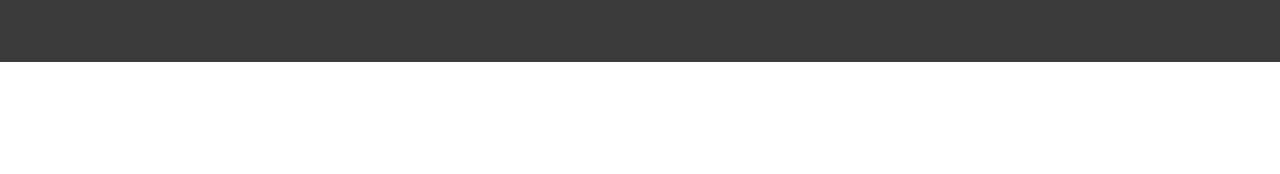
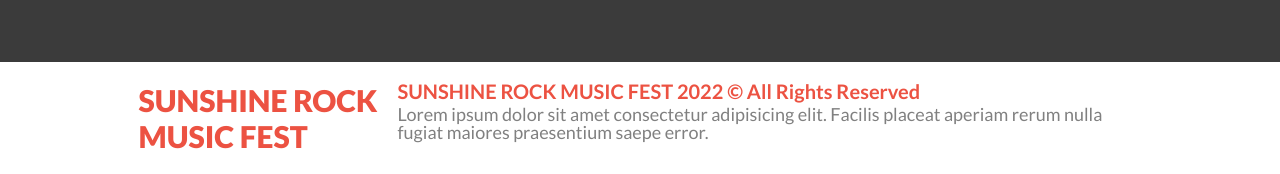
Before and after one commit to KaskMIL/spring_concert, a website: page index.html in a window 1280 px wide. Shown: the part 2743-2917 px from the top of the page. Before the commit the page ends 2805 px from the top, so only its background shows below. Drawn offline with nearby package versions, Linux system fonts and the light colour scheme; a web font is replaced by a local one.

Commit message:
Add footer, fixed header mobile button

```diff
--- a/index.html
+++ b/index.html
@@ -44,6 +44,9 @@
         <li><a id="intro-btn" href="#intro">About</a></li>
         <li><a id="spaces-btn" href="#spaces">Spaces</a></li>
         <li><a id="bands-btn" href="#bands">Bands</a></li>
+        <li><a href="#sponsor">Sponsor</a></li>
+        <li><a href="#news">News</a></li>
+        <li class="square"><a href="#">CC Campaign</a></li>
       </ul>
     </nav>
   </header>
@@ -184,6 +187,15 @@
       </article>
     </section>
   </main>
+  <footer>
+    <section class="logo">
+      <a href="#" class="logo">SUNSHINE ROCK<br>MUSIC FEST</a>
+    </section>
+    <section class="info">
+      <p class="copyright">SUNSHINE ROCK MUSIC FEST 2022 &copy; All Rights Reserved</p>
+      <p>Lorem ipsum dolor sit amet consectetur adipisicing elit. Facilis placeat aperiam rerum nulla fugiat maiores praesentium saepe error.</p>
+    </section>
+  </footer>
   <script src="scripts.js"></script>
 </body>
 
--- a/scss/main.scss
+++ b/scss/main.scss
@@ -51,6 +51,7 @@ header {
     }
 
      .nav-desktop {
+       padding: 2rem 3rem;
        .logo,ul {
          display: none;
        }
@@ -93,13 +94,19 @@ header {
 
       li {
         text-align: center;
-        margin-bottom: 6rem;
+        margin-bottom: 10rem;
+        padding: 3rem;
         border-bottom: 0.2rem var(--orange-title) solid;
 
         a {
           text-decoration: none;
           color: var(--orange-title);
         }
+      }
+
+      .square {
+        border: 0.3rem solid var(--orange-title);
+        padding: 2rem 5rem;
       }
     }
   }
@@ -535,3 +542,58 @@ main {
     }
   }
 }
+
+footer {
+  display: flex;
+  padding: 2rem 2rem;
+
+  justify-content: center;
+
+  .logo {
+    margin-right: 2rem;
+
+    a {
+      text-decoration: none;
+      color: var(--orange-title);
+      font-weight: 900;
+      font-size: 2rem;
+    }
+  }
+
+  .info {
+    display: flex;
+    flex-direction: column;
+    flex-basis: 60%;
+
+    p {
+      color: grey;
+      font-size: 1.4rem;
+      line-height: 1.4rem;
+    }
+
+    .copyright {
+      color: var(--orange-title);
+      font-weight: 700;
+      margin-bottom: 0.5rem;
+    }
+  }
+
+  @media screen and (min-width: 824px) {
+    .logo {
+      a {
+        font-size: 3rem;
+      }
+    }
+
+    .info {
+      p {
+        font-size: 1.8rem;
+        line-height: 1.8rem;
+      }
+
+      .copyright {
+        font-size: 2rem;
+      }
+    }
+  }
+}
```
Also changed, not shown: about.html (added, +62 -0 lines), dist/css/main.css, 1 other file.
